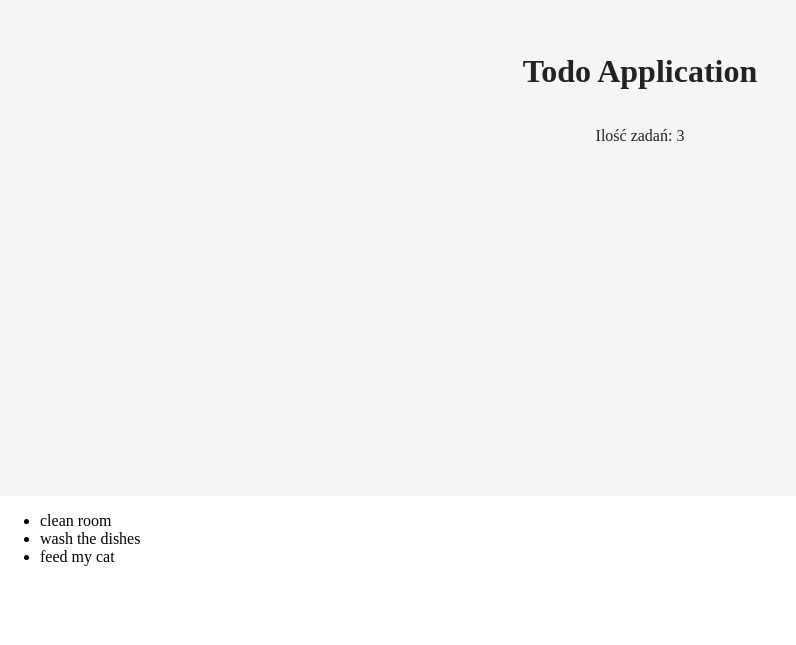
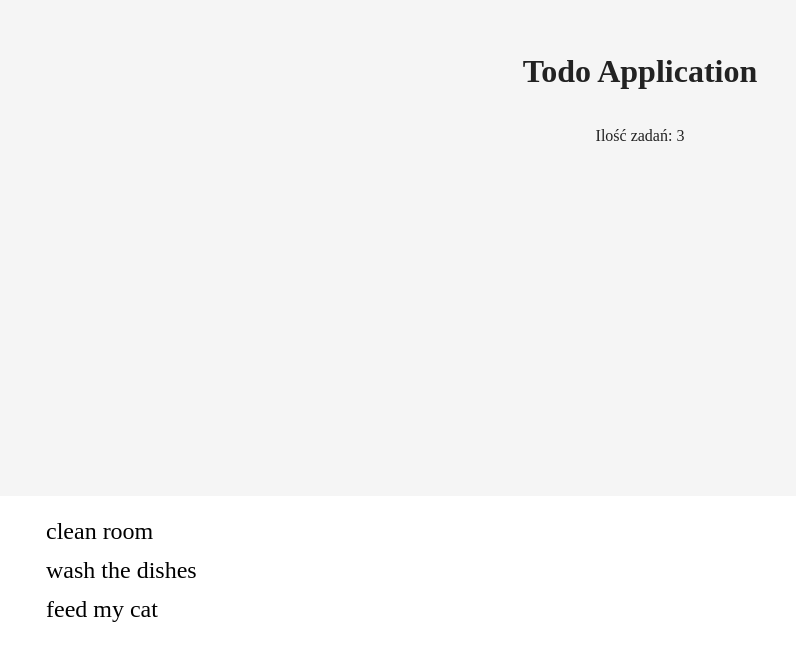
Before and after one commit to danielld75/webpack_react_todo_16_4, a React app: page / in a window 1280 px wide. Shown: the part 304-949 px from the top of the page, without its empty margins (0-796 px from the left). Before the commit the page ends 886 px from the top, so only its background shows below. Built offline with nearby package versions, Linux system fonts and the light colour scheme.

Commit message:
Add TodoList styling

```diff
--- /dev/null
+++ b/src/components/TodoList.css
@@ -0,0 +1,16 @@
+.todoList {
+    display: flex;
+    flex-direction: column;
+}
+.item {
+    font-size: 24px;
+    text-decoration: none;
+    list-style: none;
+    padding: 6px;
+    width: 300px;
+}
+.item:hover {
+    background-color: #9763E6;
+    border-radius: 15px;
+    color: antiquewhite;
+}
--- a/src/components/TodoList.js
+++ b/src/components/TodoList.js
@@ -1,12 +1,13 @@
 import React from 'react';
+import style from './TodoList.css'
 
 const TodoList = props => {
   const dataList = props.dataLists.map(data => {
     return (
-      <li onClick={() => data.removeTodo(data.id)} key={data.id}>{data.text}</li>
+      <li onClick={() => props.removeTodo(data.id)} key={data.id} className={style.item}>{data.text}</li>
     )
   });
-  return <ul>{dataList}</ul>
+  return <ul className={style.todoList}>{dataList}</ul>
 };
 
 export default TodoList;
--- a/src/containers/App.js
+++ b/src/containers/App.js
@@ -43,7 +43,7 @@ class App extends React.Component {
           <p>Ilość zadań: {this.state.data.length}</p>
         </div>
         <div>
-          <TodoList dataLists={this.state.data}/>
+          <TodoList dataLists={this.state.data} removeTodo={this.removeTodo.bind(this)}/>
         </div>
       </div>
     );
```
